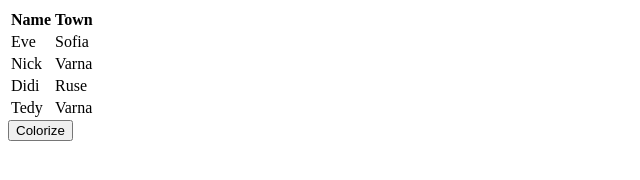
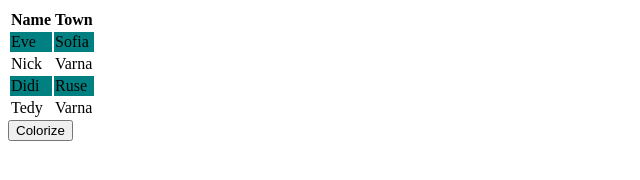
Before and after one commit to HubanHubanov/JS-Advanced, a plain HTML site: page 07.DOM Introduction - Lab/05.Colorize Table/tamplate.html in a window 1280 px wide. Both pictures are taken after a click on the button "Colorize". Shown: the whole page, without its empty margins (0-640 px from the left). Drawn offline with Linux system fonts and the light colour scheme.

Commit message:
add 05.ColorizeTable

```diff
--- a/07.DOM Introduction - Lab/05.Colorize Table/ColorizeTable.js
+++ b/07.DOM Introduction - Lab/05.Colorize Table/ColorizeTable.js
@@ -1,3 +1,15 @@
 function colorize() {
-    // TODO
+  const elements = document.getElementsByTagName("tr");
+
+  const arr = Array.from(elements);
+
+  for (let i = 1; i < arr.length; i += 2) {
+    arr[i].style.background = "teal";
+  }
+
+  // const rows = document.querySelectorAll("tr:nth-child(even)");
+
+  // for (let row of rows) {
+  //   row.style.background = "teal";
+  // }
 }
```
Also changed, not shown: 07.DOM Introduction - Lab/05.Colorize Table/tamplate.html (+1 -0 lines).
